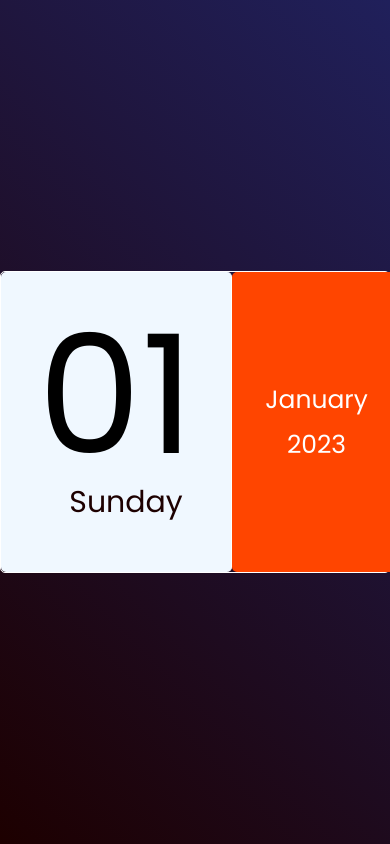
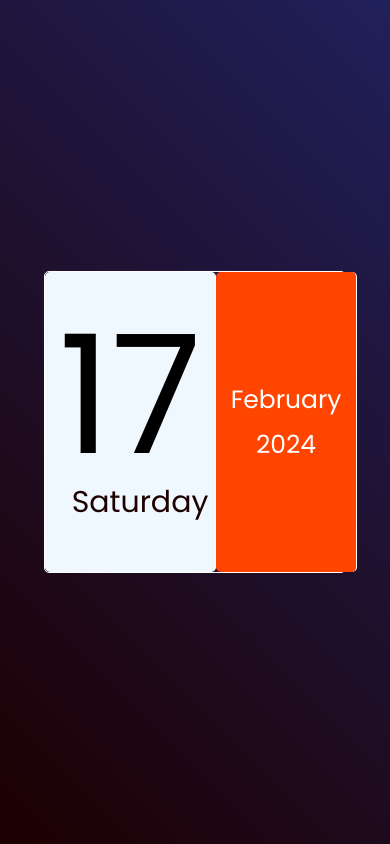
Before and after one commit to priyadwivedi76/calender, a plain HTML site: page index.html in a window 390 px wide. Drawn offline with Linux system fonts and the light colour scheme.

Commit message:
Add Feature

```diff
--- a/app.js
+++ b/app.js
@@ -0,0 +1,13 @@
+const date=document.querySelector(".date");
+const day=document.querySelector(".day");
+const month=document.querySelector(".month");
+const year=document.querySelector(".year");
+
+const today=new Date();
+console.log(today);
+const weekDay=["Sunday","Monday","Tuesday","Wednesday","Thurday","Friday","Saturday"];
+const Months=["January","February","March","April","May","June","July","August","September","October","November","December"];
+date.innerHTML=(today.getDate()<10?"0":"")+today.getDate();
+day.innerHTML=weekDay[today.getDay()];
+month.innerHTML=Months[today.getMonth()];
+year.innerHTML=today.getFullYear();
--- a/index.html
+++ b/index.html
@@ -26,4 +26,5 @@
         </div>
     </div>
 </body>
+<script src="app.js"></script>
 </html>
--- a/style.css
+++ b/style.css
@@ -69,3 +69,22 @@
     top:100px;
     text-align: center;
 }
+
+@media(max-width:650px){
+    .calendar{
+    height:300px;
+    width:300px;
+    }
+    .first{
+        width:170px;
+        height:300px;
+        border-radius: 5px;
+        background-color: aliceblue;
+        border-right:white solid 1px;
+    }
+    .second{
+        width:140px;
+        border-radius: 5px;
+        border-right:white solid 1px;
+    }
+}
```
